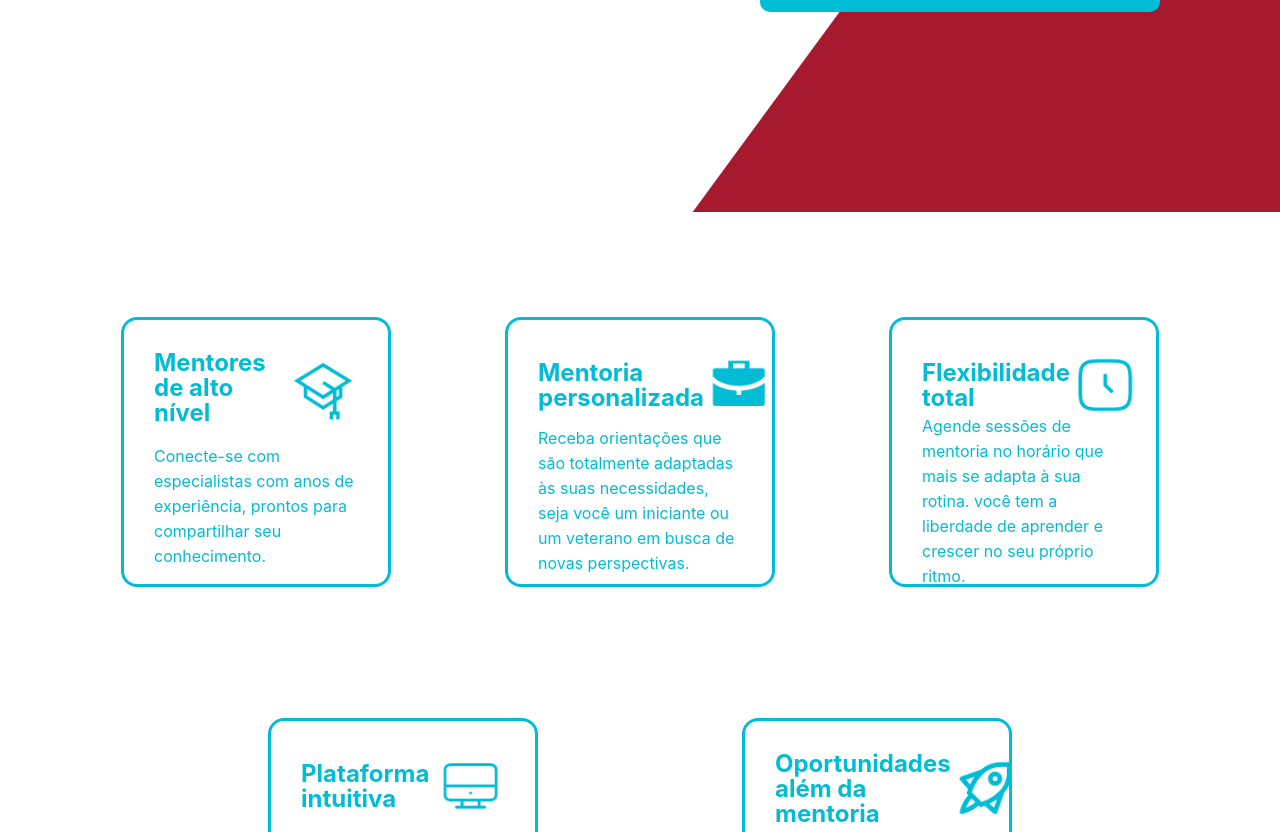
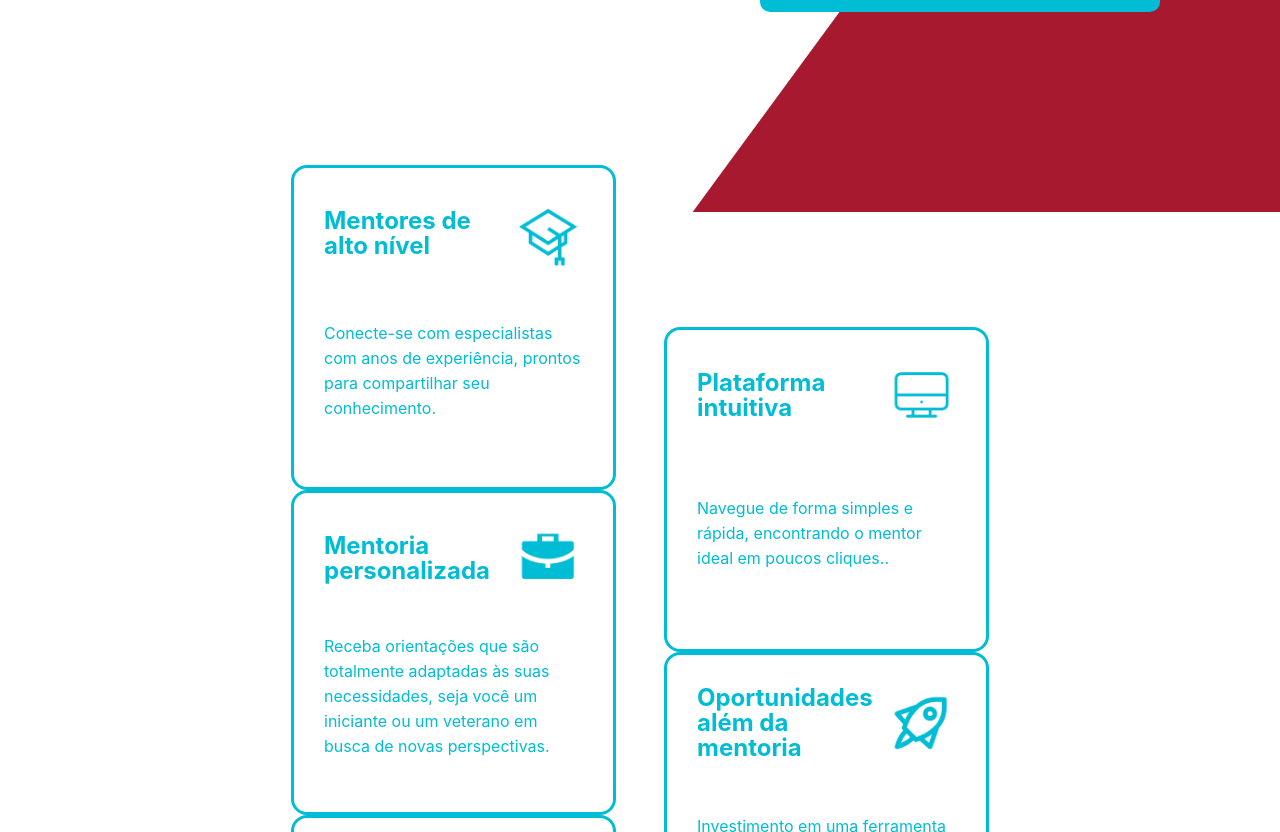
Before and after one commit to devGusta2/Mentec, a React (Create React App) app: page / in a window 1280 px wide. Shown: the part 1388-2220 px from the top of the page. Built offline with nearby package versions, Linux system fonts and the light colour scheme.

Commit message:
Card wrap container fixing

```diff
--- a/src/App.css
+++ b/src/App.css
@@ -201,36 +201,24 @@ section:nth-child(1){
   padding: 5%;
 }
 .cardsContainer{
+
   display: flex;
-  flex-direction: column;
+  flex-wrap: wrap;
   justify-content: center;
   align-items: center;
+  gap: 3em;
+}
 
-  height: 100%;
-  width: 100%;
-  gap: 50px;
-}
-.row{
-  width: 100%;
-  height: 50%;
-  display: flex;
-  flex-direction: row;
-  justify-content: space-around;
 
-  align-items: center;
-
-}
-.row:nth-child(2){
-  justify-content: space-evenly;
-}
 .card{
-  height: 270px;
-  width: 270px;
+  height: 325px;
+  width: 325px;
   border:3px solid var(--btn-color);
   border-radius: 16px;
   color: var(--btn-color);
   padding: 30px;
   line-height: 25px;
+  font-size: 1em;
 }
 .card h2{
   height: 20%;
```
